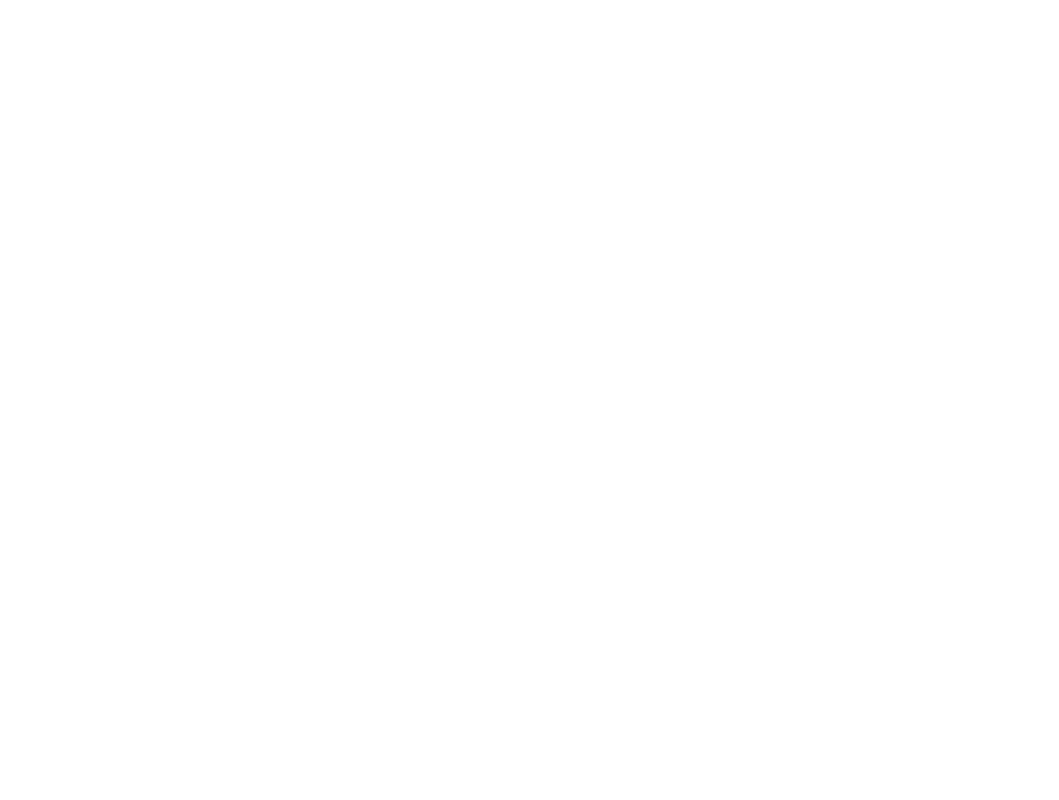
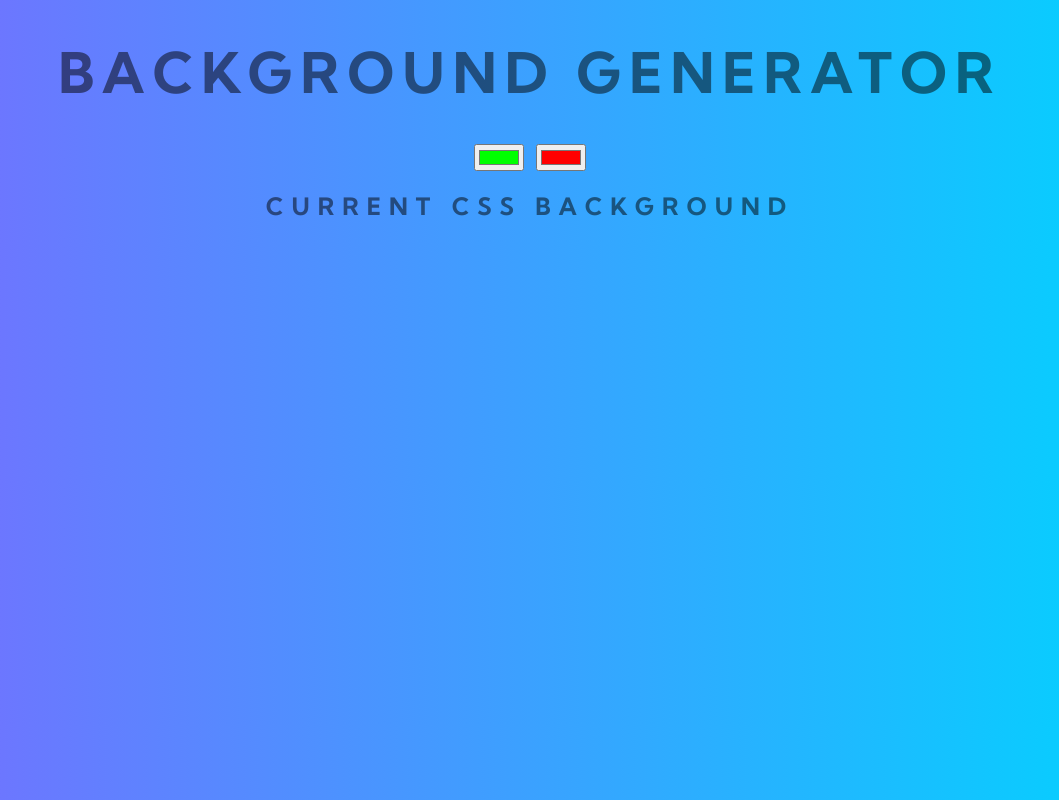
Before and after one commit to bridget462/background-generator, a plain HTML site: page index.html in a window 1280 px wide. Shown: the whole page, without its empty margins (110-1169 px from the left). Drawn offline with Linux system fonts and the light colour scheme.

Commit message:
basic layout added

```diff
--- a/index.html
+++ b/index.html
@@ -3,7 +3,15 @@
   <head>
     <meta charset="UTF-8" />
     <meta name="viewport" content="width=device-width, initial-scale=1.0" />
-    <title>Document</title>
+    <title>Color Picker</title>
+    <link rel="stylesheet" href="style.css" />
   </head>
-  <body></body>
+  <body>
+    <h1>Background Generator</h1>
+    <input type="color" name="color1" value="#00ff00" />
+    <input type="color" name="color2" value="#ff0000" />
+    <h2>Current CSS Background</h2>
+    <h3></h3>
+    <script src="script.js"></script>
+  </body>
 </html>
--- a/style.css
+++ b/style.css
@@ -0,0 +1,21 @@
+@import url("https://fonts.googleapis.com/css2?family=Kumbh+Sans:wght@400;700&display=swap");
+
+body {
+  font-family: "Kumbh Sans", sans-serif;
+  color: rgba(0, 0, 0, 0.5);
+  text-align: center;
+  text-transform: uppercase;
+  letter-spacing: 0.5em;
+  top: 15%;
+  background: rgb(118, 110, 255);
+  background: linear-gradient(
+    90deg,
+    rgba(118, 110, 255, 1) 0%,
+    rgba(0, 212, 255, 1) 100%
+  );
+}
+
+h1 {
+  font: 600 3.5em "Kumbh Sans", sans-serif;
+  color: rgba(0, 0, 0, 0.5);
+}
```
